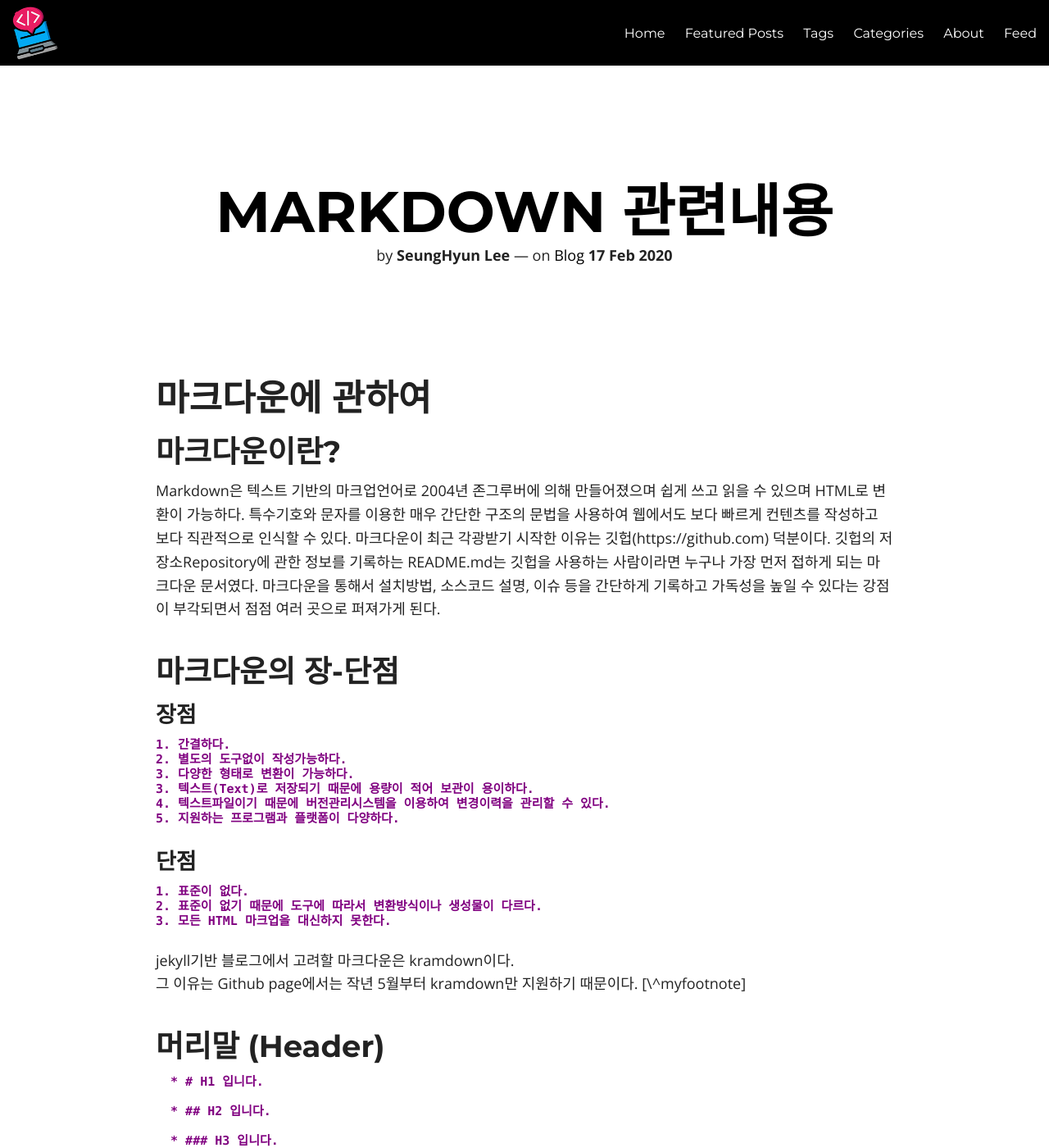
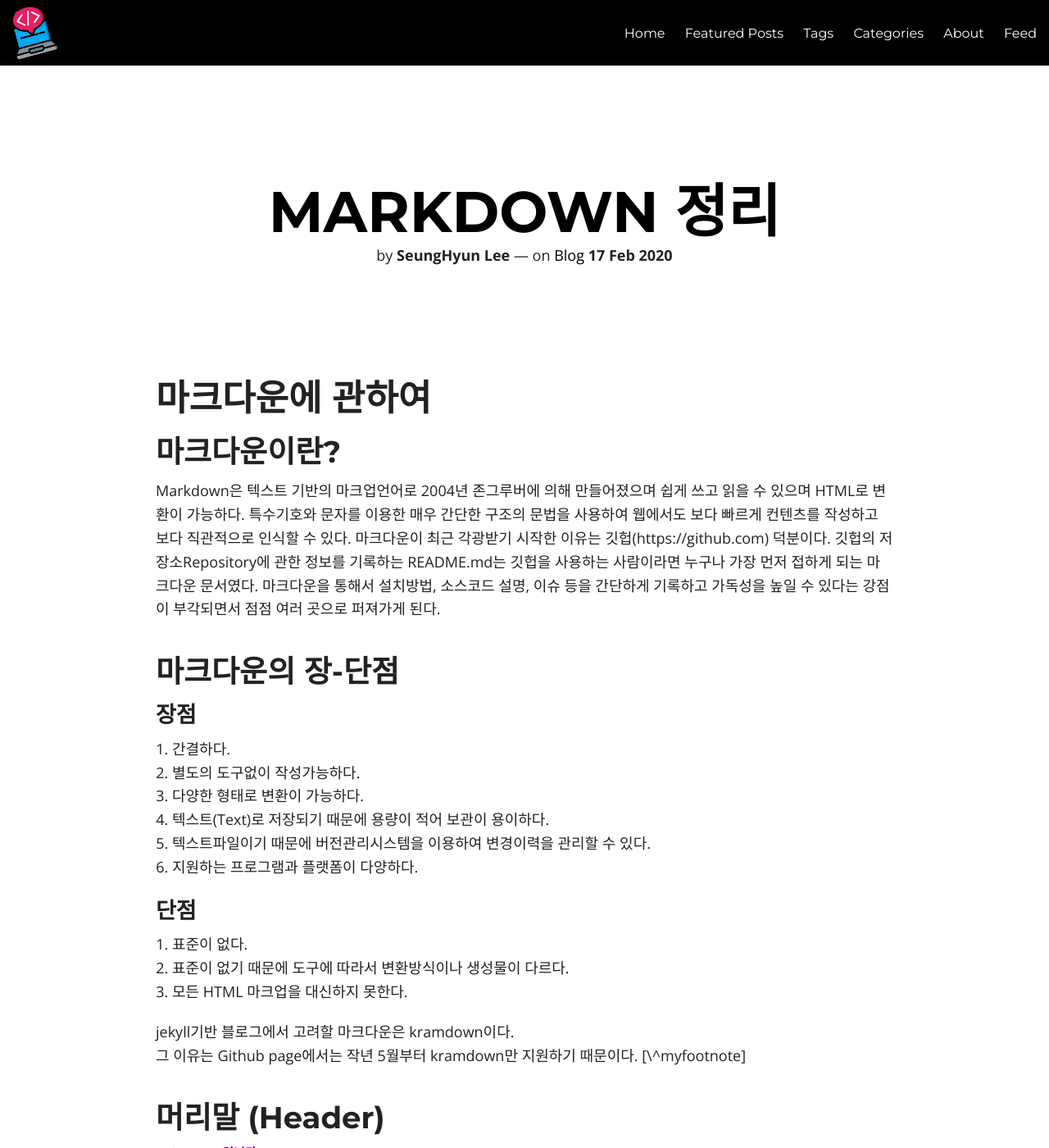
Before and after one commit to lsh58/lsh58.github.io, a Jekyll site: the page built from _posts/2020-02-17-Markdown관련내용.md, in a window 1280 px wide and 1400 px high. Shown: the whole window at 82% size. Built offline with Jekyll 4.4.1, drawn with Linux system fonts in a browser that asks for light colours; nearby versions of some CDN libraries; comment, search, counter and statistics services are not loaded.

Commit message:
Update 2020-02-17-Markdown관련내용.md

````diff
--- a/_posts/2020-02-17-Markdown관련내용.md
+++ b/_posts/2020-02-17-Markdown관련내용.md
@@ -1,6 +1,6 @@
 ---
 layout: post
-title: "MarkDown 관련내용"
+title: "MarkDown 정리"
 description:
 headline:
 modified: 2020-02-17
@@ -24,22 +24,18 @@ Markdown은 텍스트 기반의 마크업언어로 2004년 존그루버에 의
 
 ### 장점
 
-```
 1. 간결하다.
 2. 별도의 도구없이 작성가능하다.
 3. 다양한 형태로 변환이 가능하다.
-3. 텍스트(Text)로 저장되기 때문에 용량이 적어 보관이 용이하다.
-4. 텍스트파일이기 때문에 버전관리시스템을 이용하여 변경이력을 관리할 수 있다.
-5. 지원하는 프로그램과 플랫폼이 다양하다.
-```
+4. 텍스트(Text)로 저장되기 때문에 용량이 적어 보관이 용이하다.
+5. 텍스트파일이기 때문에 버전관리시스템을 이용하여 변경이력을 관리할 수 있다.
+6. 지원하는 프로그램과 플랫폼이 다양하다.
 
 ### 단점
 
-```
 1. 표준이 없다.
 2. 표준이 없기 때문에 도구에 따라서 변환방식이나 생성물이 다르다.
 3. 모든 HTML 마크업을 대신하지 못한다.
-```
 
 jekyll기반 블로그에서 고려할 마크다운은 kramdown이다.
 그 이유는 Github page에서는 작년 5월부터 kramdown만 지원하기 때문이다. [\^myfootnote]
````
